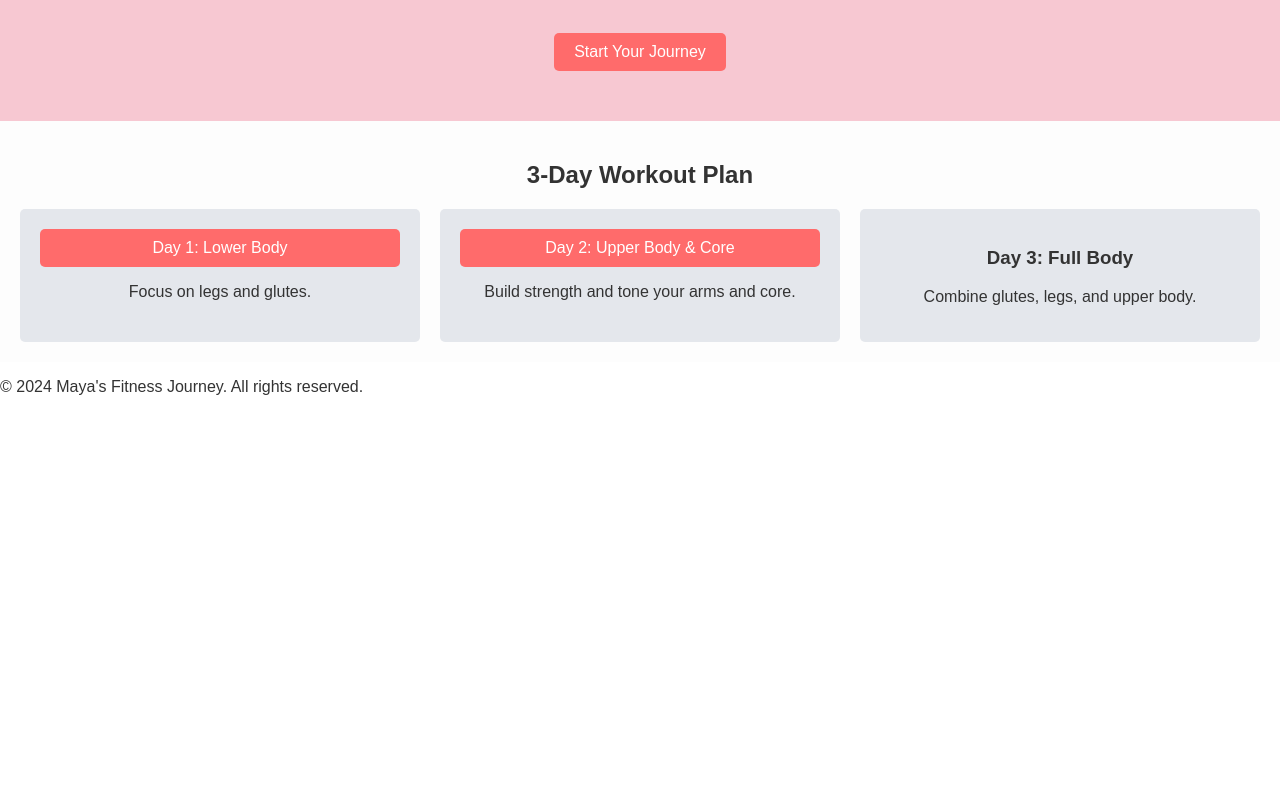
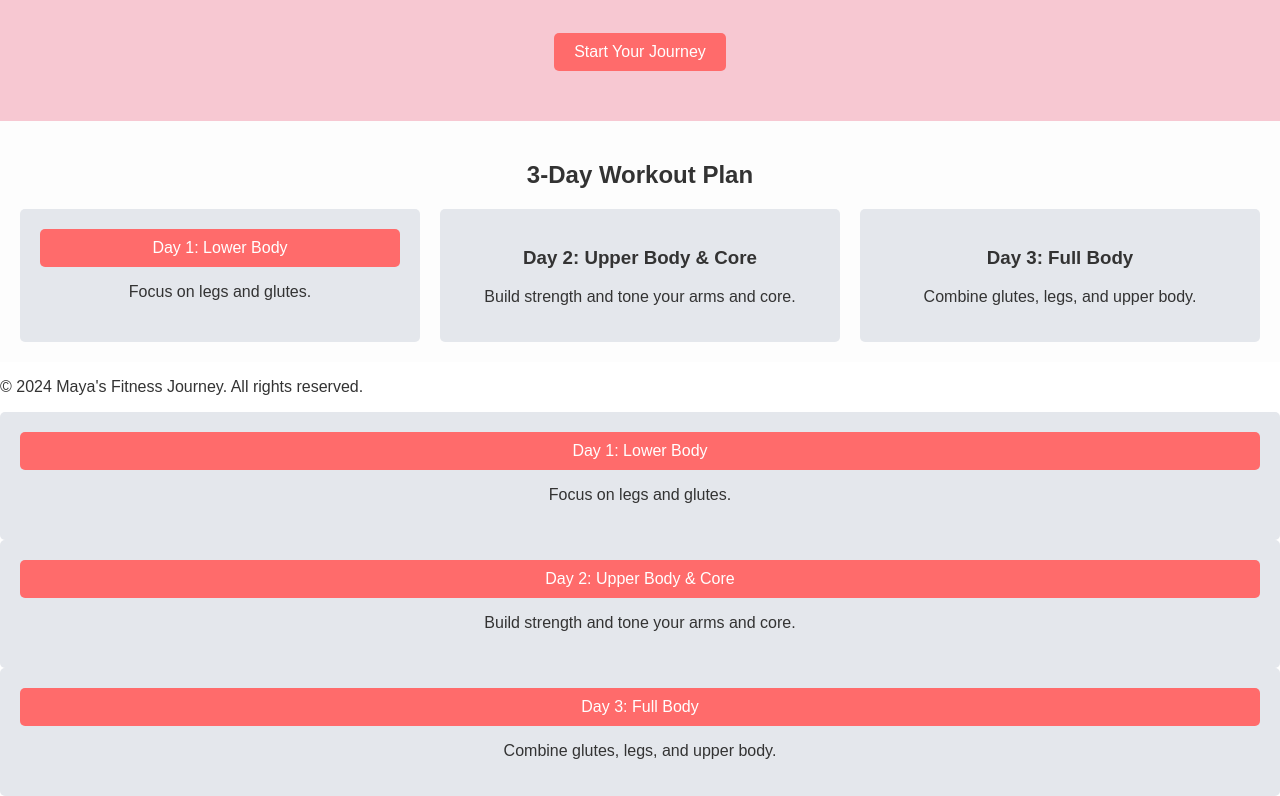
Before and after one commit to Jus-netizen/Maya-Gym-plan, a plain HTML site: page index.html in a window 1280 px wide. Shown: the part 159-955 px from the top of the page. Before the commit the page ends 800 px from the top, so only its background shows below. Drawn offline with Linux system fonts and the light colour scheme.

Commit message:
Update index.html

```diff
--- a/index.html
+++ b/index.html
@@ -22,7 +22,7 @@
           <p>Focus on legs and glutes.</p>
         </div>
         <div class="day-card" onclick="showDetails(2)">
-          <button>Day 2: Upper Body & Core</button>
+          <h3>Day 2: Upper Body & Core</h3>
           <p>Build strength and tone your arms and core.</p>
         </div>
         <div class="day-card" onclick="showDetails(3)">
@@ -40,3 +40,15 @@
   <footer>
     <p>&copy; 2024 Maya's Fitness Journey. All rights reserved.</p>
   </footer>
+  <div class="day-card" onclick="showDetails(1)">
+  <button>Day 1: Lower Body</button>
+  <p>Focus on legs and glutes.</p>
+</div>
+<div class="day-card" onclick="showDetails(2)">
+  <button>Day 2: Upper Body & Core</button>
+  <p>Build strength and tone your arms and core.</p>
+</div>
+<div class="day-card" onclick="showDetails(3)">
+  <button>Day 3: Full Body</button>
+  <p>Combine glutes, legs, and upper body.</p>
+</div>
```
